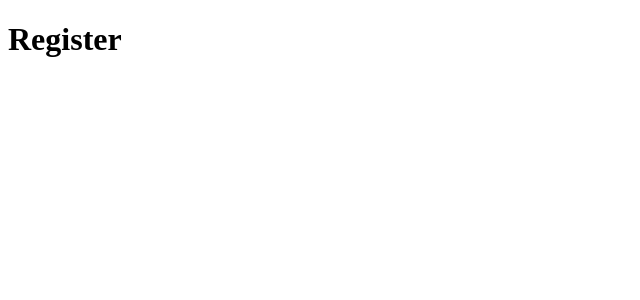
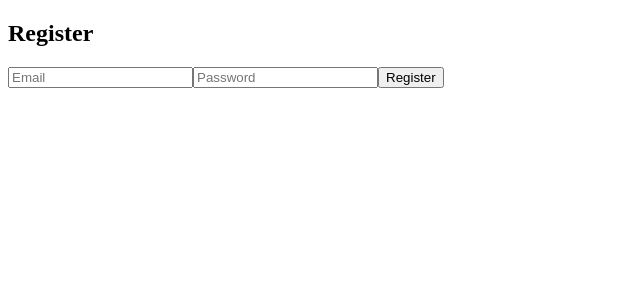
Before and after one commit to hafsamhand/notessphere, a React app in the folder frontend/: page /register in a window 1280 px wide. Shown: the top 300 px of the page, without its empty margins (0-640 px from the left). Built offline with nearby package versions, Linux system fonts and the light colour scheme; the HTML template or start-up script is replaced by a standard one.

Commit message:
login + dashboard UI

```diff
--- /dev/null
+++ b/frontend/src/pages/Auth/Login.jsx
@@ -0,0 +1,43 @@
+import { useState, useContext } from 'react';
+import { login } from '../../services/auth.service';
+import { AuthContext } from '../../context/AuthContext';
+import { useNavigate } from 'react-router-dom';
+
+function Login() {
+  const [form, setForm] = useState({ email: '', password: '' });
+  const { loginUser } = useContext(AuthContext);
+  const navigate = useNavigate();
+
+  const handleSubmit = async (e) => {
+    e.preventDefault();
+    try {
+      const res = await login(form);
+      loginUser(res.data.access_token);
+      navigate('/dashboard');
+    } catch (err) {
+      console.error(err);
+      alert('Login failed');
+    }
+  };
+
+  return (
+    <div>
+      <h2>Login</h2>
+      <form onSubmit={handleSubmit}>
+        <input
+          type="email"
+          placeholder="Email"
+          onChange={(e) => setForm({ ...form, email: e.target.value })}
+        />
+        <input
+          type="password"
+          placeholder="Password"
+          onChange={(e) => setForm({ ...form, password: e.target.value })}
+        />
+        <button type="submit">Login</button>
+      </form>
+    </div>
+  );
+}
+
+export default Login;
--- /dev/null
+++ b/frontend/src/pages/Auth/Register.jsx
@@ -0,0 +1,41 @@
+import { useState } from 'react';
+import { register } from '../../services/auth.service';
+import { useNavigate } from 'react-router-dom';
+
+function Register() {
+  const [form, setForm] = useState({ email: '', password: '' });
+  const navigate = useNavigate();
+
+  const handleSubmit = async (e) => {
+    e.preventDefault();
+    try {
+      await register(form);
+      alert('Account created');
+      navigate('/login');
+    } catch (err) {
+      console.error(err);
+      alert('Register failed');
+    }
+  };
+
+  return (
+    <div>
+      <h2>Register</h2>
+      <form onSubmit={handleSubmit}>
+        <input
+          type="email"
+          placeholder="Email"
+          onChange={(e) => setForm({ ...form, email: e.target.value })}
+        />
+        <input
+          type="password"
+          placeholder="Password"
+          onChange={(e) => setForm({ ...form, password: e.target.value })}
+        />
+        <button type="submit">Register</button>
+      </form>
+    </div>
+  );
+}
+
+export default Register;
--- /dev/null
+++ b/frontend/src/pages/Dashboard/DashBoard.jsx
@@ -0,0 +1,28 @@
+import { useEffect, useState } from 'react';
+import { getCategories } from '../../services/categories.service';
+
+function Dashboard() {
+  const [categories, setCategories] = useState([]);
+
+  useEffect(() => {
+    getCategories()
+      .then((res) => setCategories(res.data))
+      .catch((err) => console.error(err));
+  }, []);
+
+  return (
+    <div>
+      <h1>Dashboard</h1>
+
+      <h3>Categories</h3>
+
+      <ul>
+        {categories.map((cat) => (
+          <li key={cat.id}>{cat.name}</li>
+        ))}
+      </ul>
+    </div>
+  );
+}
+
+export default Dashboard;
--- a/frontend/src/routes/AppRoutes.jsx
+++ b/frontend/src/routes/AppRoutes.jsx
@@ -1,14 +1,24 @@
 import { BrowserRouter, Routes, Route } from 'react-router-dom';
-import Test from '../pages/Dashboard/test';
+import Login from '../pages/Auth/Login';
+import Register from '../pages/Auth/Register';
+import Dashboard from '../pages/Dashboard/Dashboard';
+import PrivateRoute from './PrivateRoute';
 
 function AppRoutes() {
   return (
     <BrowserRouter>
       <Routes>
-        <Route path="/" element={<Test />} />
-        <Route path="/login" element={<h1>Login</h1>} />
-        <Route path="/register" element={<h1>Register</h1>} />
-        <Route path="/notes" element={<h1>Notes</h1>} />
+        <Route path="/login" element={<Login />} />
+        <Route path="/register" element={<Register />} />
+
+        <Route
+          path="/dashboard"
+          element={
+            <PrivateRoute>
+              <Dashboard />
+            </PrivateRoute>
+          }
+        />
       </Routes>
     </BrowserRouter>
   );
--- /dev/null
+++ b/frontend/src/routes/PrivateRoute.jsx
@@ -0,0 +1,11 @@
+import { useContext } from 'react';
+import { AuthContext } from '../context/AuthContext';
+import { Navigate } from 'react-router-dom';
+
+function PrivateRoute({ children }) {
+  const { token } = useContext(AuthContext);
+
+  return token ? children : <Navigate to="/login" />;
+}
+
+export default PrivateRoute;
--- /dev/null
+++ b/frontend/src/services/categories.service.js
@@ -0,0 +1,5 @@
+import { api } from './api';
+
+export const getCategories = () => {
+  return api.get('/categories');
+};
```
